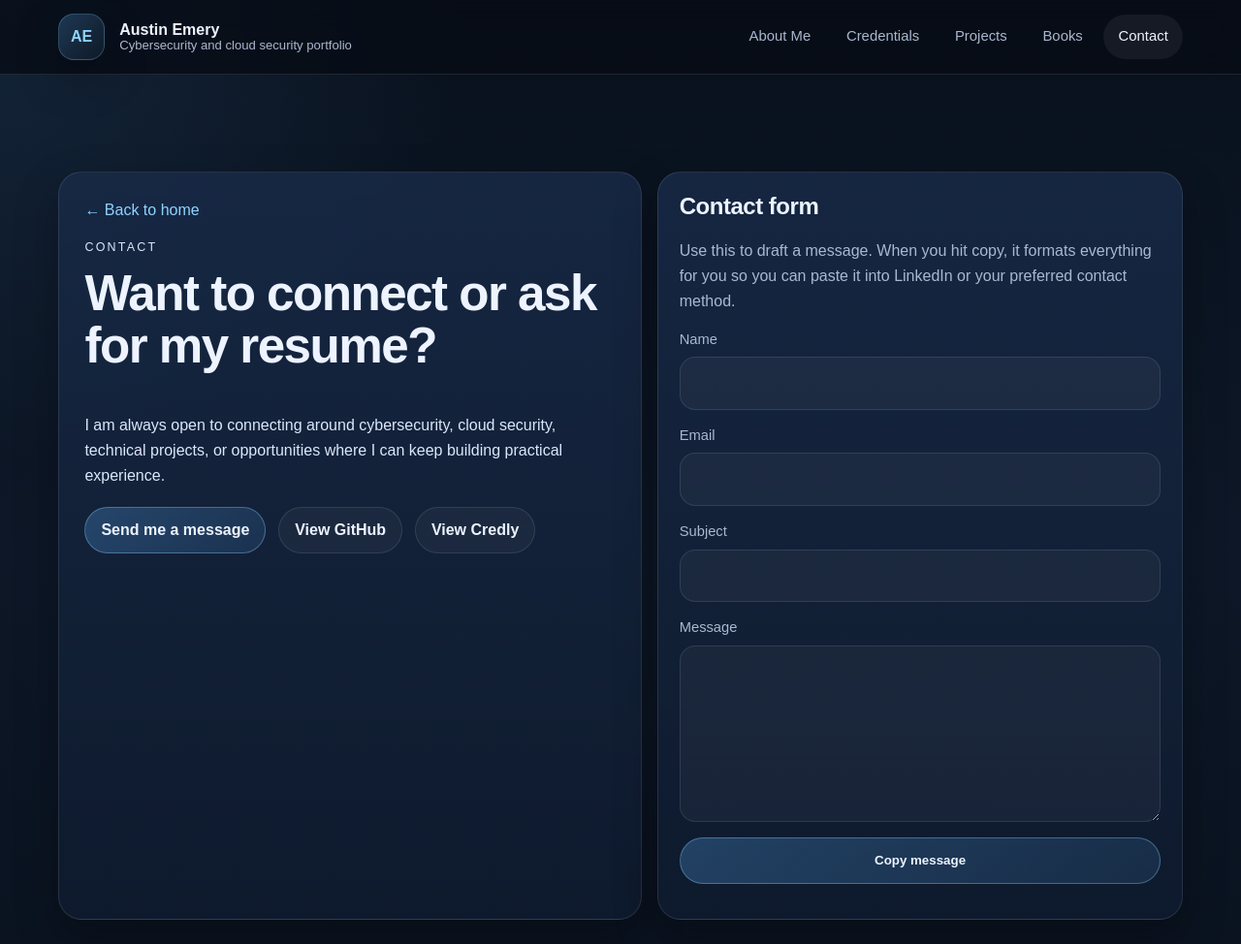
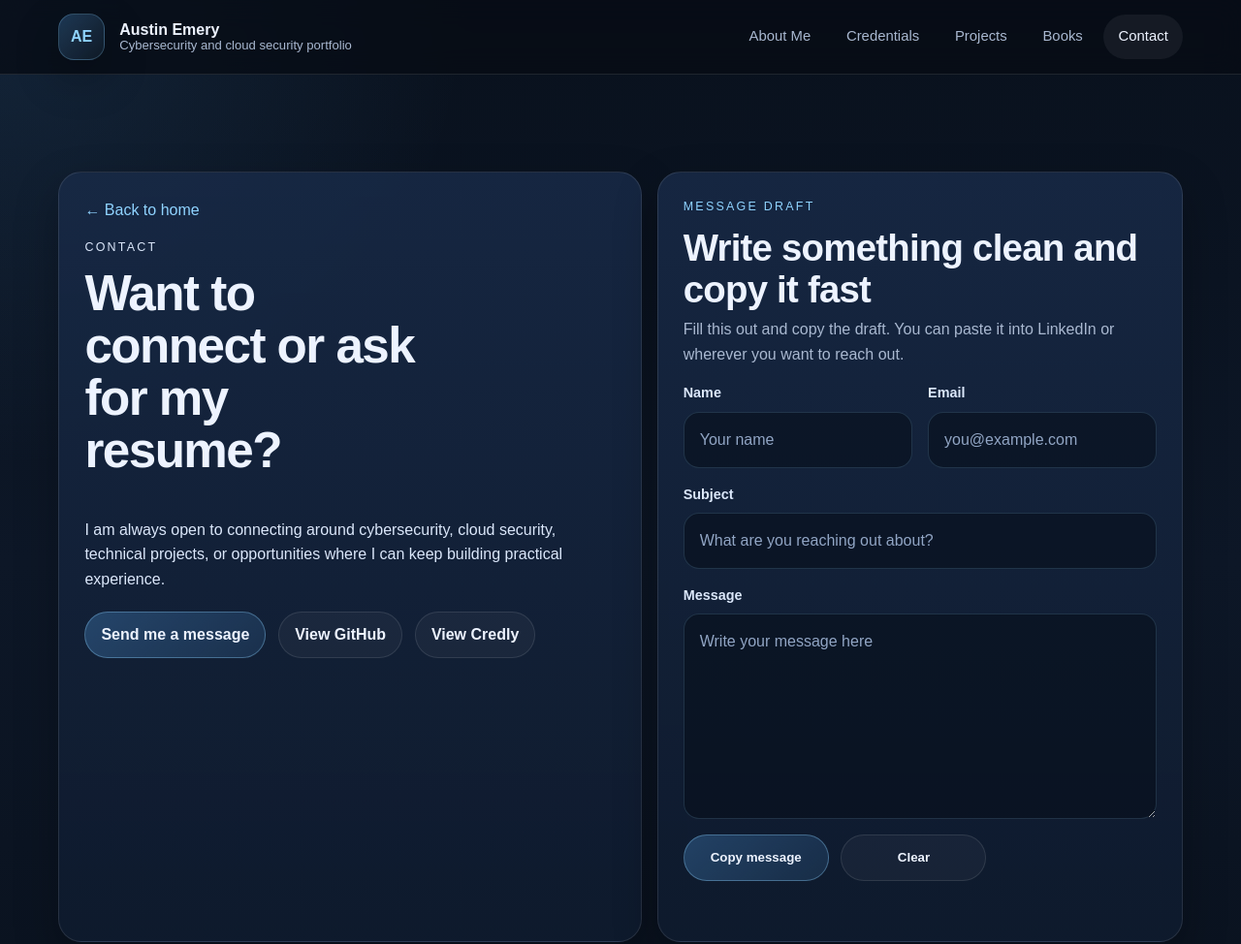
Before and after one commit to G0ld8aR/austin-emery.com, a plain HTML site: page contact.html in a window 1280 px wide. Shown: the top 974 px of the page at 97% size. Drawn offline with Linux system fonts and the light colour scheme.

Commit message:
Refiing changes to contact me page

```diff
--- a/contact.html
+++ b/contact.html
@@ -33,10 +33,10 @@
 </header>
 <main class="page">
   <div class="container split contact-layout">
-    <section class="panel article">
+    <section class="panel article contact-copy-panel">
       <a class="back-link" href="index.html">← Back to home</a>
       <p class="section-kicker">Contact</p>
-      <h1 style="font-size:clamp(2rem,4vw,3.4rem)">Want to connect or ask for my resume?</h1>
+      <h1 class="contact-title">Want to connect or ask for my resume?</h1>
       <p>I am always open to connecting around cybersecurity, cloud security, technical projects, or opportunities where I can keep building practical experience.</p>
       <div class="contact-actions">
         <a class="button primary" href="https://www.linkedin.com/in/austin-emery87/" target="_blank" rel="noopener">Send me a message</a>
@@ -45,27 +45,35 @@
       </div>
     </section>
     <section class="panel contact-box contact-form-box">
-      <h2 style="font-size:1.5rem">Contact form</h2>
-      <p class="muted">Use this to draft a message. When you hit copy, it formats everything for you so you can paste it into LinkedIn or your preferred contact method.</p>
+      <div class="form-header">
+        <p class="section-kicker">Message draft</p>
+        <h2>Write something clean and copy it fast</h2>
+        <p class="muted">Fill this out and copy the draft. You can paste it into LinkedIn or wherever you want to reach out.</p>
+      </div>
       <form id="contact-form" class="contact-form">
+        <div class="form-row two-up">
           <label>
             <span>Name</span>
-          <input type="text" name="name" required>
+            <input type="text" name="name" placeholder="Your name" required>
           </label>
           <label>
             <span>Email</span>
-          <input type="email" name="email" required>
+            <input type="email" name="email" placeholder="you@example.com" required>
           </label>
+        </div>
         <label>
           <span>Subject</span>
-          <input type="text" name="subject" required>
+          <input type="text" name="subject" placeholder="What are you reaching out about?" required>
         </label>
         <label>
           <span>Message</span>
-          <textarea name="message" rows="6" required></textarea>
+          <textarea name="message" rows="7" placeholder="Write your message here" required></textarea>
         </label>
+        <div class="form-actions">
           <button class="button primary" type="submit">Copy message</button>
-        <p id="contact-feedback" class="small muted" style="margin:0"></p>
+          <button class="button" type="reset" id="clear-form">Clear</button>
+        </div>
+        <p id="contact-feedback" class="small muted contact-feedback"></p>
       </form>
     </section>
   </div>
--- a/script.js
+++ b/script.js
@@ -1,25 +1,35 @@
 document.addEventListener("DOMContentLoaded", () => {
   const form = document.getElementById("contact-form");
   const feedback = document.getElementById("contact-feedback");
+  const clearButton = document.getElementById("clear-form");
   if (!form) return;
 
   form.addEventListener("submit", async (event) => {
     event.preventDefault();
     const data = new FormData(form);
-    const message = [
+    const lines = [
       `Name: ${(data.get("name") || "").toString().trim()}`,
       `Email: ${(data.get("email") || "").toString().trim()}`,
       `Subject: ${(data.get("subject") || "").toString().trim()}`,
       "",
       (data.get("message") || "").toString().trim()
-    ].join("
+    ];
+    const message = lines.join("
 ");
 
     try {
       await navigator.clipboard.writeText(message);
-      if (feedback) feedback.textContent = "Message copied. You can paste it into LinkedIn or any contact method you want to use.";
+      if (feedback) feedback.textContent = "Message copied. Paste it into LinkedIn or your preferred contact method.";
     } catch (error) {
-      if (feedback) feedback.textContent = "Copy did not work automatically. You can still highlight the text and copy it manually.";
+      if (feedback) feedback.textContent = "Copy did not work automatically. You can still select the text and copy it manually.";
     }
   });
+
+  if (clearButton) {
+    clearButton.addEventListener("click", () => {
+      window.setTimeout(() => {
+        if (feedback) feedback.textContent = "";
+      }, 0);
+    });
+  }
 });
--- a/styles.css
+++ b/styles.css
@@ -155,3 +155,28 @@ h3{font-size:1.28rem; line-height:1.2}
 .contact-form input:focus,.contact-form textarea:focus{outline:none;border-color:rgba(143,211,255,.35);box-shadow:0 0 0 3px rgba(93,177,255,.12)}
 @media (max-width: 1100px){.simple-grid{grid-template-columns:repeat(3,1fr)}}
 @media (max-width: 980px){.contact-layout,.simple-grid{grid-template-columns:1fr}}
+
+
+.contact-copy-panel{min-height:100%}
+.contact-title{font-size:clamp(2.1rem,4vw,3.3rem);max-width:12ch}
+.contact-form-box{padding:1.6rem 1.6rem 1.4rem}
+.form-header{margin-bottom:1rem}
+.form-header h2{margin-bottom:.45rem}
+.contact-form{display:grid;gap:1rem;margin-top:0}
+.form-row{display:grid;gap:1rem}
+.two-up{grid-template-columns:repeat(2,minmax(0,1fr))}
+.contact-form label{display:grid;gap:.45rem}
+.contact-form span{font-size:.9rem;font-weight:700;color:#dbe7fa}
+.contact-form input,.contact-form textarea{appearance:none;width:100%;padding:.95rem 1rem;border-radius:16px;border:1px solid rgba(143,211,255,.16);background:rgba(7,14,25,.55);color:var(--text);font:inherit;resize:vertical;transition:border-color .2s ease, box-shadow .2s ease, background .2s ease}
+.contact-form input::placeholder,.contact-form textarea::placeholder{color:#91a5c4}
+.contact-form input:hover,.contact-form textarea:hover{background:rgba(10,18,32,.72)}
+.contact-form input:focus,.contact-form textarea:focus{outline:none;border-color:rgba(143,211,255,.42);box-shadow:0 0 0 4px rgba(93,177,255,.12);background:rgba(10,18,32,.88)}
+.contact-form textarea{min-height:190px}
+.form-actions{display:flex;gap:.8rem;flex-wrap:wrap;align-items:center}
+.form-actions .button{min-width:150px}
+.contact-feedback{min-height:1.5rem;margin:0}
+@media (max-width: 720px){
+  .two-up{grid-template-columns:1fr}
+  .form-actions{flex-direction:column;align-items:stretch}
+  .form-actions .button{width:100%}
+}
```
Also changed, not shown: credentials.html (+1 -0 lines), projects.html (+1 -0 lines). Lines whose indentation alone changed are shown as unchanged.
